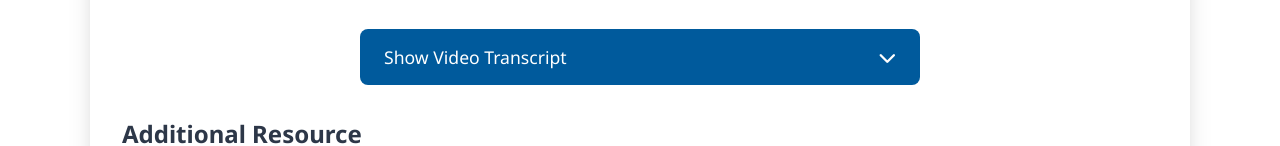
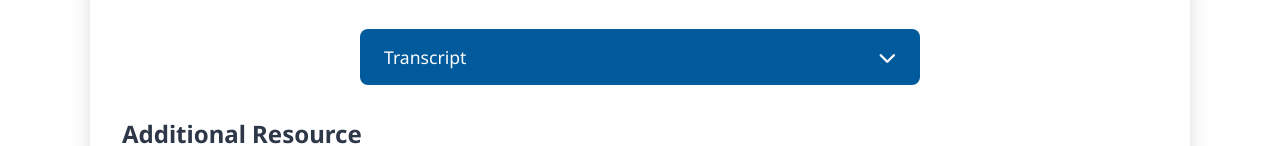
Before and after one commit to abdallahaac/il-microaggression-mac, a website: page index.html in a window 1280 px wide. Shown: the part 1240-1386 px from the top of the page. Drawn offline with nearby package versions, Linux system fonts and the light colour scheme.

Commit message:
added changes

```diff
--- a/index.html
+++ b/index.html
@@ -821,9 +821,7 @@
 											justify-content: space-between;
 										"
 									>
-										<span id="transcript-toggle-label"
-											>Show Video Transcript</span
-										>
+										<span id="transcript-toggle-label">Transcript</span>
 										<span
 											class="transcript-arrow"
 											aria-hidden="true"
```
